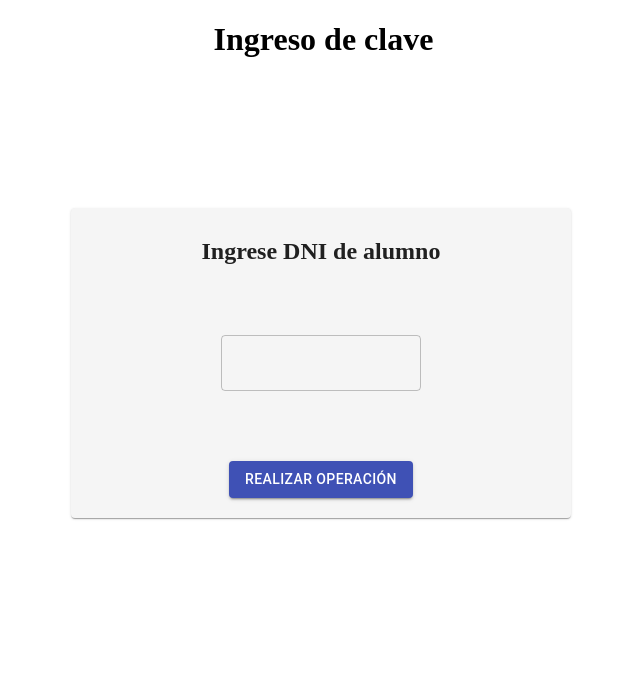
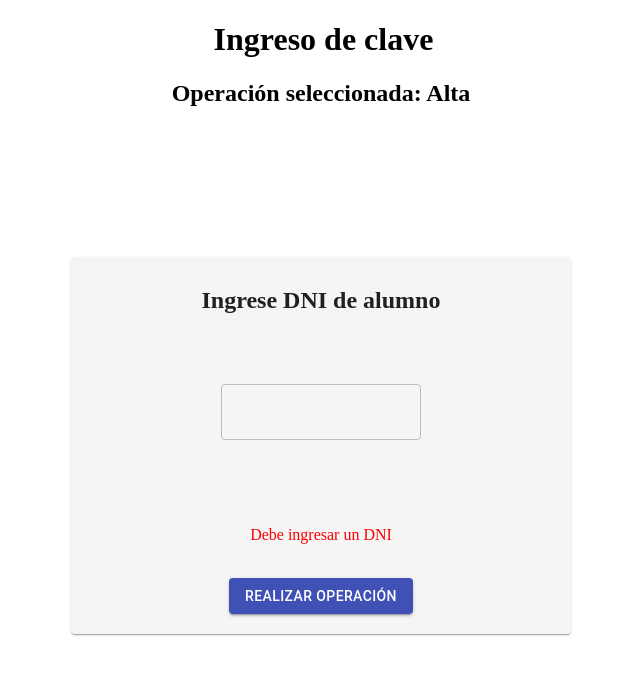
Before and after one commit to Desarrollos-Web-Urquiza/grandfather-project, a React (Create React App) app: page /ingresoClave/1 in a window 1280 px wide. Both pictures are taken after a click on the button "REALIZAR OPERACIÓN". Shown: the top 674 px of the page, without its empty margins (319-959 px from the left). Built offline with nearby package versions, Linux system fonts and the light colour scheme; no server answers; the database is empty; the HTML template or start-up script is replaced by a standard one.

Commit message:
'add' screen works

```diff
--- a/public/index.html
+++ b/public/index.html
@@ -1,5 +1,5 @@
 <!DOCTYPE html>
-<html lang="en">
+<html lang="es">
   <head>
     <meta charset="utf-8" />
     <link rel="icon" href="%PUBLIC_URL%/favicon.ico" />
--- a/src/Routes.js
+++ b/src/Routes.js
@@ -11,7 +11,7 @@ const Routes = () => {
 			<Switch>
 				<Route exact path='/' component={ Home } />
 				<Route exact path='/ingresoClave/:operationNumber' component={ KeyEntry } />
-				<Route exact path='/alumnoAlta' component={ Create } />
+				<Route exact path='/alumnoAlta/:DNI' component={ Create } />
 				<Route exact path='/fin' component={ End } />
 			</Switch>
 		</BrowserRouter>
--- a/src/components/dataInput.js
+++ b/src/components/dataInput.js
@@ -3,6 +3,7 @@ import TextField from '@material-ui/core/TextField';
 const DataInput =  (props) => {
     //filter input
     const handleData = (e) =>	{
+        props.setErr(false)
 		console.log(e.target.value)
 		console.log(e.target.name)
 		console.log(props.setData)
--- a/src/db/functions/dbUtils.js
+++ b/src/db/functions/dbUtils.js
@@ -1,6 +1,6 @@
 import { db } from "../firebase/FirebaseConfig";
 
-export const add = async (data) => {
+export const add = async (data, redirect) => {
     await db.collection("grandfather-project").add({
         student:{
             DNI: parseInt(data.DNI),
@@ -10,6 +10,7 @@ export const add = async (data) => {
     })
     .then(function() {
         console.log("Document written");
+        redirect.push('/')
     })
     .catch(function(error) {
         console.error("Error adding document: ", error);
@@ -18,6 +19,7 @@ export const add = async (data) => {
 
 export const search =  (data) => {
     return new Promise( async (resolve, reject) => {
+        console.log(data)
         // XA
         // 0 si no existe un alumno
         // 1 si sí existe
@@ -28,11 +30,13 @@ export const search =  (data) => {
             querySnapshot.forEach(function(doc) {
                 XA = doc.data()
             });
+            console.log(XA)
             if(XA)  {
                 XA = 1
             }  else {
                 XA = 0
             }
+            console.log(XA)
             return resolve(XA)
         })
         .catch(function(error) {
--- a/src/pages/create.js
+++ b/src/pages/create.js
@@ -1,4 +1,4 @@
-import React, {useState} from 'react';
+import React, {useState, useEffect} from 'react';
 import { Helmet } from "react-helmet";
 import Card from '@material-ui/core/Card';
 import { grey } from '@material-ui/core/colors';
@@ -20,8 +20,29 @@ const CardSelect = withStyles((theme) => ({
 const Create = props => {
 	//data inputs
 	const [data, setData] = useState({});
+	const [err, setErr] = useState(false);
 
-	console.log(data)
+	useEffect(() => {
+		let semiParams = window.location.href.split('/')
+		let paramsFinished = semiParams[4]
+		setData({...data, DNI: paramsFinished})
+	},[]);
+
+	const validationData = () =>	{
+		console.log(data.name)
+		console.log(data.surname)
+		console.log(data)
+		if(data.surname === '' || typeof(data.surname) == 'undefined'){
+			setErr('Ingrese un apellido')
+			return
+		}
+		if(data.name === '' || typeof(data.name) == 'undefined'){
+			setErr('Ingrese un nombre')
+			return
+		}
+		add(data, props.history)
+	}
+
 	return(
 		<div>
 			<Helmet>
@@ -34,38 +55,15 @@ const Create = props => {
 						<h2 style={{marginTop: 15}}>Crear alumno</h2>
 						<br />
 						<br />
-						<DataInput field="DNI" setData={setData} type={"number"} name={"DNI"} state={data}/>
-						<DataInput field="Apellido" setData={setData} type={"text"} name={"surname"} state={data}/>
-						<DataInput field="Nombre" setData={setData} type={"text"} name={"name"} state={data}/>
-						{/*<div align="left" className="box-input">
-							<h3>DNI:</h3>
-							<div className="-mt-3 ml-4 mb-8">
-								<TextField
-									name="DNI"
-									onChange={handleData}
-									type="number"
-								/>
-							</div>
+						<div align="left" className="flex flex-wrap justify-initial -mt-1 ml-2 mb-8">
+							<p>DNI: </p>
+							<p className="ml-28">{data.DNI} </p>
 						</div>
-						<div align="left" className="box-input">
-							<h3>Apellido:</h3>
-							<div className="-mt-3 ml-4 mb-8" >
-								<TextField
-									name="surname"
-									onChange={handleData}
-								/>
-							</div>
-						</div>
-						<div align="left" className="box-input">
-							<h3>Nombre:</h3>
-							<div className="-mt-3 ml-4 mb-8" >
-								<TextField
-									name="name"
-									onChange={handleData}
-								/>
-							</div>
-						</div>*/}
-						<Button style={{marginTop: 60, marginLeft: 10 }} variant="contained" color="primary" onClick={() => add(data)}>
+						<DataInput field="Apellido" setData={setData} type={"text"} name={"surname"} state={data} setErr={setErr}/>
+						<DataInput field="Nombre" setData={setData} type={"text"} name={"name"} state={data} setErr={setErr}/>
+						{err && <p style={{color: "red"}}> {err} </p> }
+						<br />
+						<Button style={{marginTop: 60, marginLeft: 10 }} variant="contained" color="primary" onClick={() => validationData()}>
 							Crear alumno
 						</Button>
 					</CardSelect>
--- a/src/pages/keyEntry.js
+++ b/src/pages/keyEntry.js
@@ -23,19 +23,35 @@ const CardSelect = withStyles((theme) => ({
 const KeyEntry = props => {
 
 	const [operationNumber, setOperationNumber] = useState(null);
+	const [searchResult, setSearchResult] = useState(null);
+	const [operationType, setOperationType] = useState(null);
+	const [err, setErr] = useState(false);
 	const [DNI, setDNI] = useState(null);
-	const [searchResult, setSearchResult] = useState(null);
 
 	useEffect(() => {
 		let semiParams = window.location.href.split('/')
 		let paramsFinished = semiParams[4]
-		if(parseInt(paramsFinished) === 4)
-			props.history.push('/fin')
+		switch (paramsFinished) {
+			case "1":
+				setOperationType('Alta')
+				break;
+			case "2":
+				setOperationType('Modificación')
+				break;
+			case "3":
+				setOperationType('Baja')
+				break;
+			case "4":
+				props.history.push('/fin')
+				break;
+			default:
+				setOperationType('No seleccionó operación')
+		}
 		setOperationNumber(paramsFinished)
 	},[]);
 
 	const handleData = (e) =>	{
-		console.log(e.target.value)
+		setErr(false)
 		let DNI = parseInt(e.target.value)
 		setDNI(DNI)
 	}
@@ -43,17 +59,35 @@ const KeyEntry = props => {
 	const executesSearch =  async () =>	{
 		let promiseSearch =  await search(DNI)
 		setSearchResult(promiseSearch)
+		analyzeSearchResult(promiseSearch)
+	}
+
+	const analyzeSearchResult =  (directSearchResult) =>	{
+		if(parseInt(operationNumber) === 1){
+			if(parseInt(directSearchResult) === 0){
+				console.log('Alumno no encontrado')
+				if(DNI !== null && DNI !== '' ){
+					props.history.push('/alumnoAlta/' + DNI)
+				} else	{
+					setErr('Debe ingresar un DNI')
+				}
+			} else if(parseInt(directSearchResult) === 1){
+				console.log('Alumno sí encontrado')
+				setErr('El DNI ingresado ya existe. No lo puede volver a crear')
+			}
+		}
 	}
 
 	console.log(searchResult)
 
 	return(
-		<div className="mainCenter">
+		<div align="center" className="mainCenter">
 			<Helmet>
 				<title>Grandfather project - Ingreso de clave</title>
 			</Helmet>
-			<h1 align="center" style={{marginLeft: 5}}>Ingreso de clave</h1>
-			<div align="center"  style={{marginTop: 150}}>
+			<h1 style={{marginLeft: 5}}>Ingreso de clave</h1>
+			<h2 className={"m-8"}>Operación seleccionada: {operationType} </h2>
+			<div style={{marginTop: 150}}>
 				<div className="card-container">
 					<CardSelect style={{  paddingTop: 10, paddingBottom: 20 }} >
 						<h2 >Ingrese DNI de alumno</h2>
@@ -64,6 +98,7 @@ const KeyEntry = props => {
 							InputProps={{ inputProps: { min: 0, max: 9 } }}
 							onChange={handleData}
 						/>
+						{err && <p style={{color: "red"}}> {err} </p> }
 						<br />
 						<Button variant="contained" color="primary" onClick={() => executesSearch()}>
 							Realizar operación
```
Also changed, not shown: 1 other file (tests, documents, lock files or other folders).
